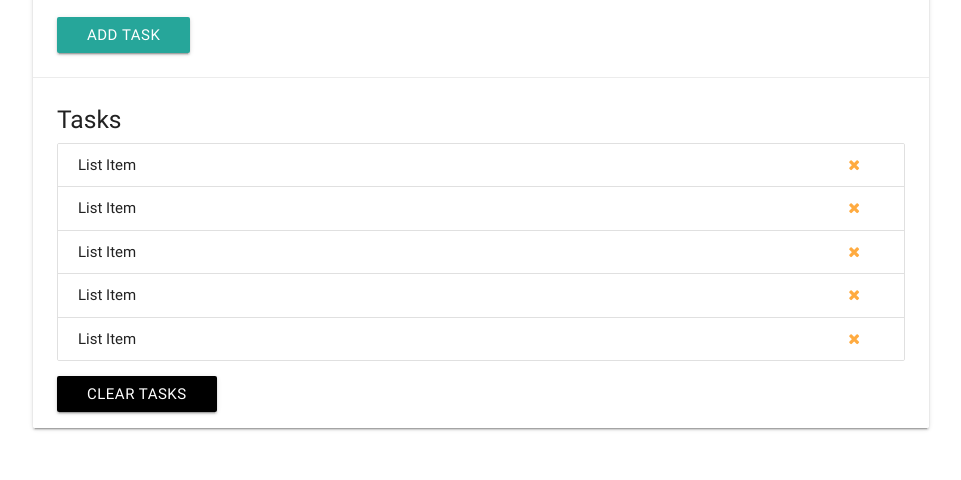
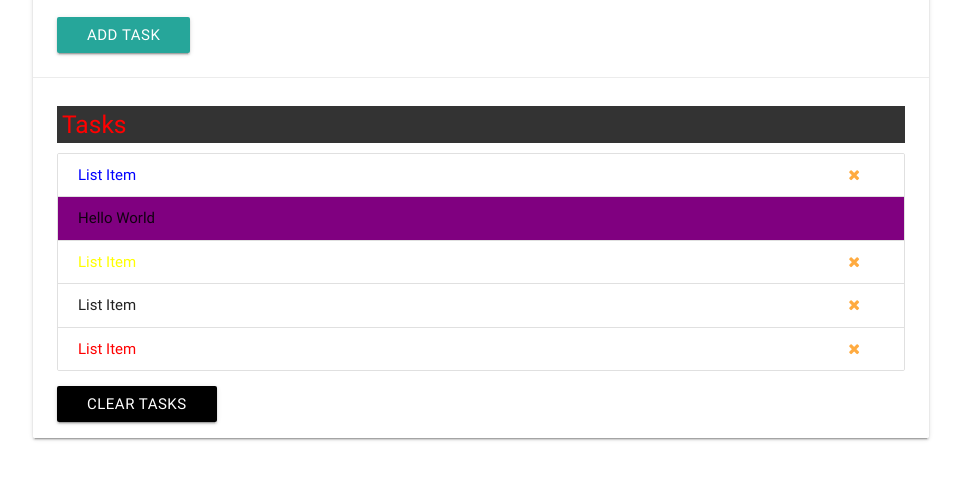
Before and after one commit to michalOch/js_dom_manipulations, a plain HTML site: page index.html in a window 1280 px wide. Shown: the part 156-636 px from the top of the page, without its empty margins (159-1120 px from the left). Drawn offline with nearby package versions, Linux system fonts and the light colour scheme.

Commit message:
DOM selectors for single elements

```diff
--- a/app.js
+++ b/app.js
@@ -1,39 +1,44 @@
-let val;
+// DOM Selector For Single Elements
+// Get element by id
+// document.getElementById()
+// *********************************************************
+console.log(document.getElementById('task-title'));
 
-val = document;
-val = document.all;
-val = document.all[0];
-val = document.all.length;
-val = document.head;
-val = document.body;
-val = document.doctype;
-val = document.domain;
-val = document.URL;
-val = document.characterSet;
-val = document.contentType;
+// Get things from the element
+console.log(document.getElementById('task-title').id);
+console.log(document.getElementById('task-title').className);
 
-val = document.forms;
-val = document.forms[0];
-val = document.forms[0].id;
-val = document.forms[0].method;
-val = document.forms[0].action;
+// Change styling
+document.getElementById('task-title').style.background = '#333';
+document.getElementById('task-title').style.color = '#fff';
+document.getElementById('task-title').style.padding = '5px';
+// document.getElementById('task-title').style.display = 'none';
 
-val = document.links;
-val = document.links[0];
-val = document.links[0].className;
-val = document.links[0].classList[0];
+// Change content
+document.getElementById('task-title').textContent = 'Task list';
+document.getElementById('task-title').innerText = 'New Tasks';
+document.getElementById('task-title').innerHTML = '<span style="color: red">Taskmaster</span>';
 
-val = document.images;
+const title = document.getElementById('task-title');
+title.textContent = 'Task list';
+title.innerText = 'New Tasks';
+title.innerHTML = '<span style="color: red">Tasks</span>';
 
-val = document.scripts;
-val = document.scripts[2].getAttribute('src');
+// Query selector
+// document.querySelector();
+// *********************************************************
+console.log(document.querySelector('#task-title'));
+console.log(document.querySelector('.card-title'));
+console.log(document.querySelector('.collection-item'));
+console.log(document.querySelector('h5'));
 
-let scripts = document.scripts;
-
-let scriptsArray = Array.from(scripts);
-
-scriptsArray.forEach(function (script) {
-  console.log(script.getAttribute('src'));
-})
-
-console.log(val);
+// targeting list element
+document.querySelector('li').style.color = 'red';
+document.querySelector('ul li').style.color = 'blue';
+// select last item
+document.querySelector('li:last-child').style.color = 'red';
+// select third item
+document.querySelector('li:nth-child(3)').style.color = 'yellow';
+// select odd item
+document.querySelector('li:nth-child(even').style.background = 'purple';
+document.querySelector('li:nth-child(even').textContent = 'Hello World';
--- a/index.html
+++ b/index.html
@@ -29,7 +29,7 @@
             </form>
           </div>
           <div class="card-action">
-            <h5 id="task-title">Tasks</h5>
+            <h5 id="task-title" class="test">Tasks</h5>
             <ul class="collection">
               <li class="collection-item">
                 List Item
```
